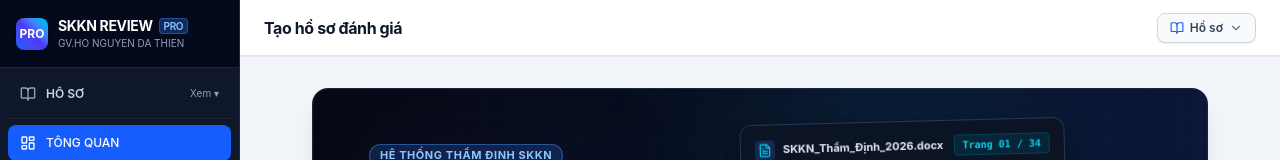
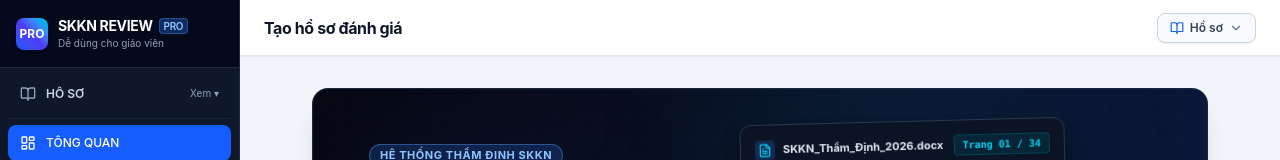
Before and after one commit to dathien/SKKN-REVIEW-PRO-, a React (Vite) app: page / in a window 1280 px wide. Shown: the top 160 px of the page. Built offline with nearby package versions, Linux system fonts and the light colour scheme.

Commit message:
Update Sidebar.tsx

```diff
--- a/src/components/Sidebar.tsx
+++ b/src/components/Sidebar.tsx
@@ -252,7 +252,7 @@ export const Sidebar: React.FC<SidebarProps> = ({
 
               </h1>
               <p className="text-[10px] text-slate-400 truncate">
-                {appMode === 'easy' ? ' GV.HO NGUYEN DA THIEN' : 'Chế độ Chuyên sâu'}
+                {appMode === 'easy' ? ' Dễ dùng cho giáo viên' : 'Chế độ Chuyên sâu'}
               </p>
             </div>
           </div>
```
